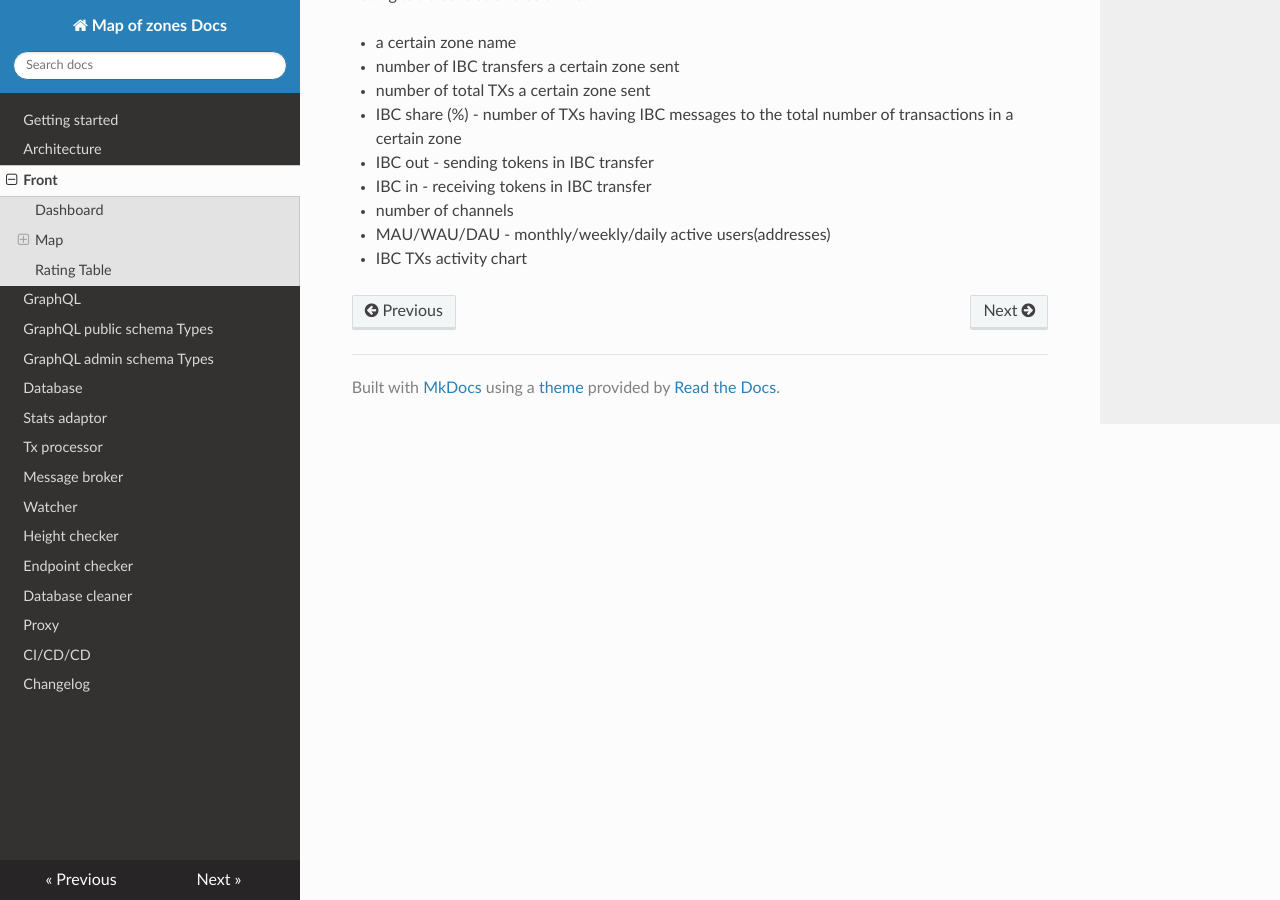
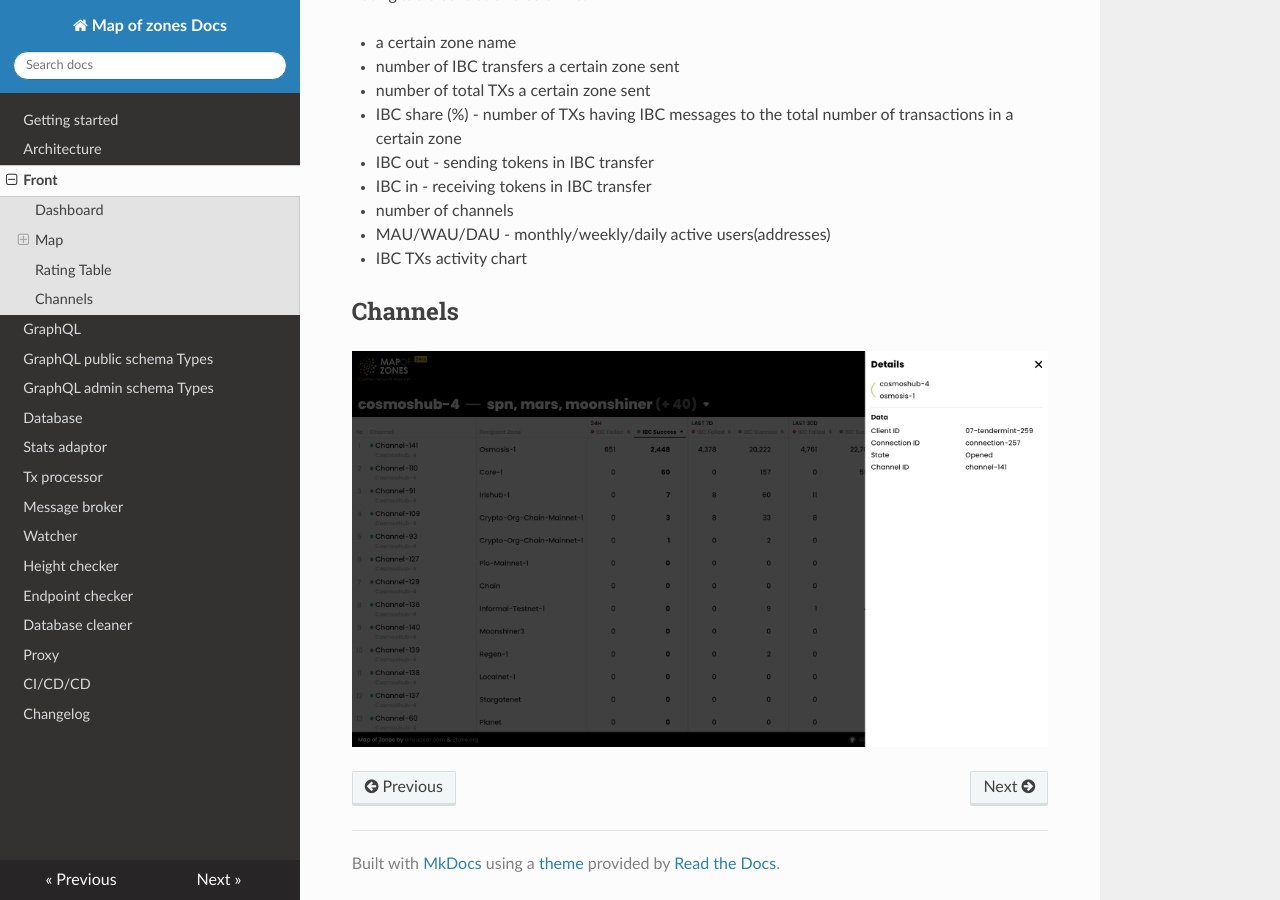
Before and after one commit to mapofzones/docs, an MkDocs documentation site: the page built from docs/front.md, in a window 1280 px wide and 900 px high, scrolled down 2462 px. Built offline with MkDocs 1.6.1, drawn with Linux system fonts in a browser that asks for light colours; nearby versions of some CDN libraries.

Commit message:
Added channels image to front page

```diff
--- a/docs/front.md
+++ b/docs/front.md
@@ -48,3 +48,7 @@
 * number of channels
 * MAU/WAU/DAU - monthly/weekly/daily active users(addresses)
 * IBC TXs activity chart
+
+## Channels
+
+![front_channels](img/front_channels.png)
```
Also changed, not shown: docs/img/front_channels.png (added).
